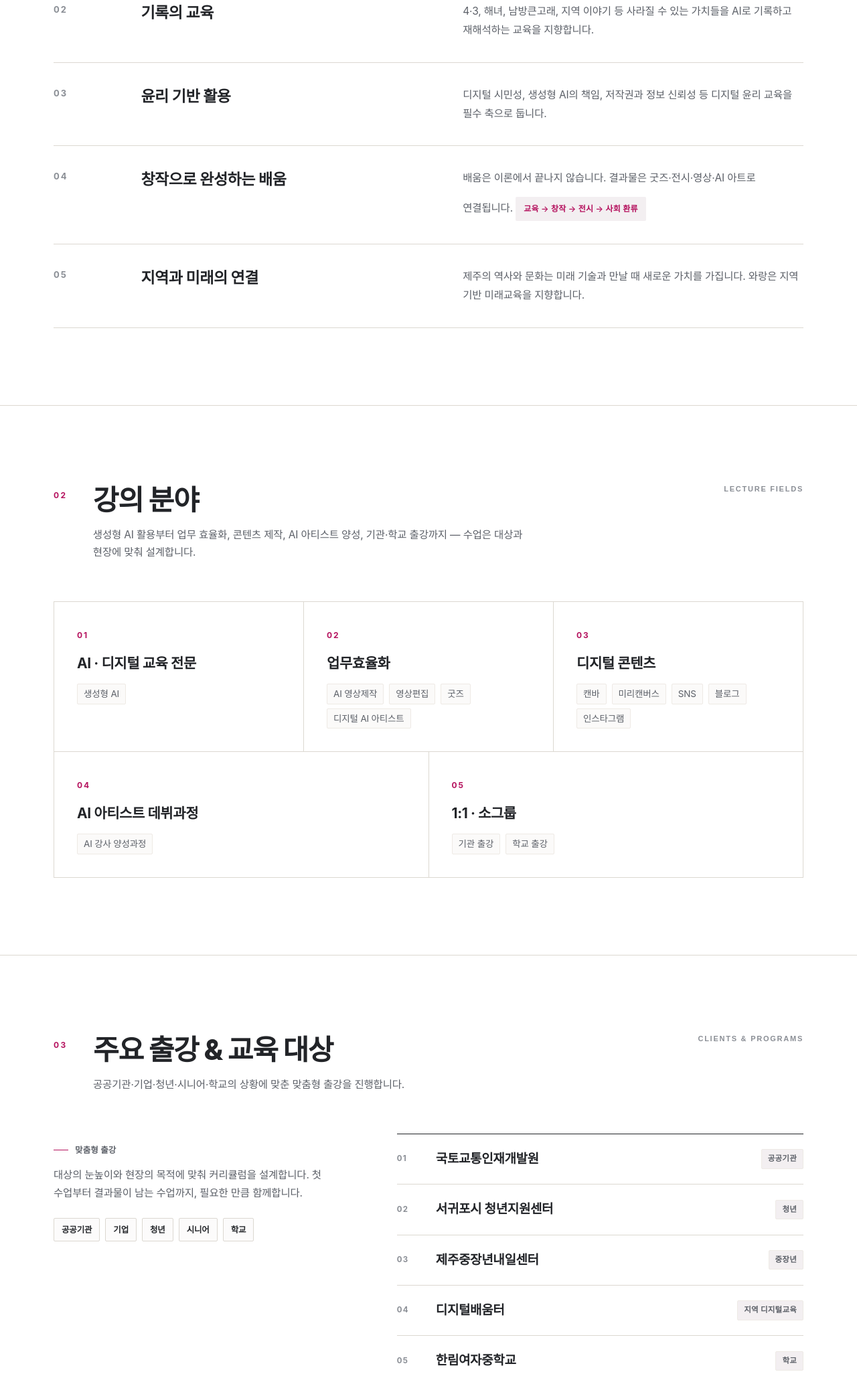
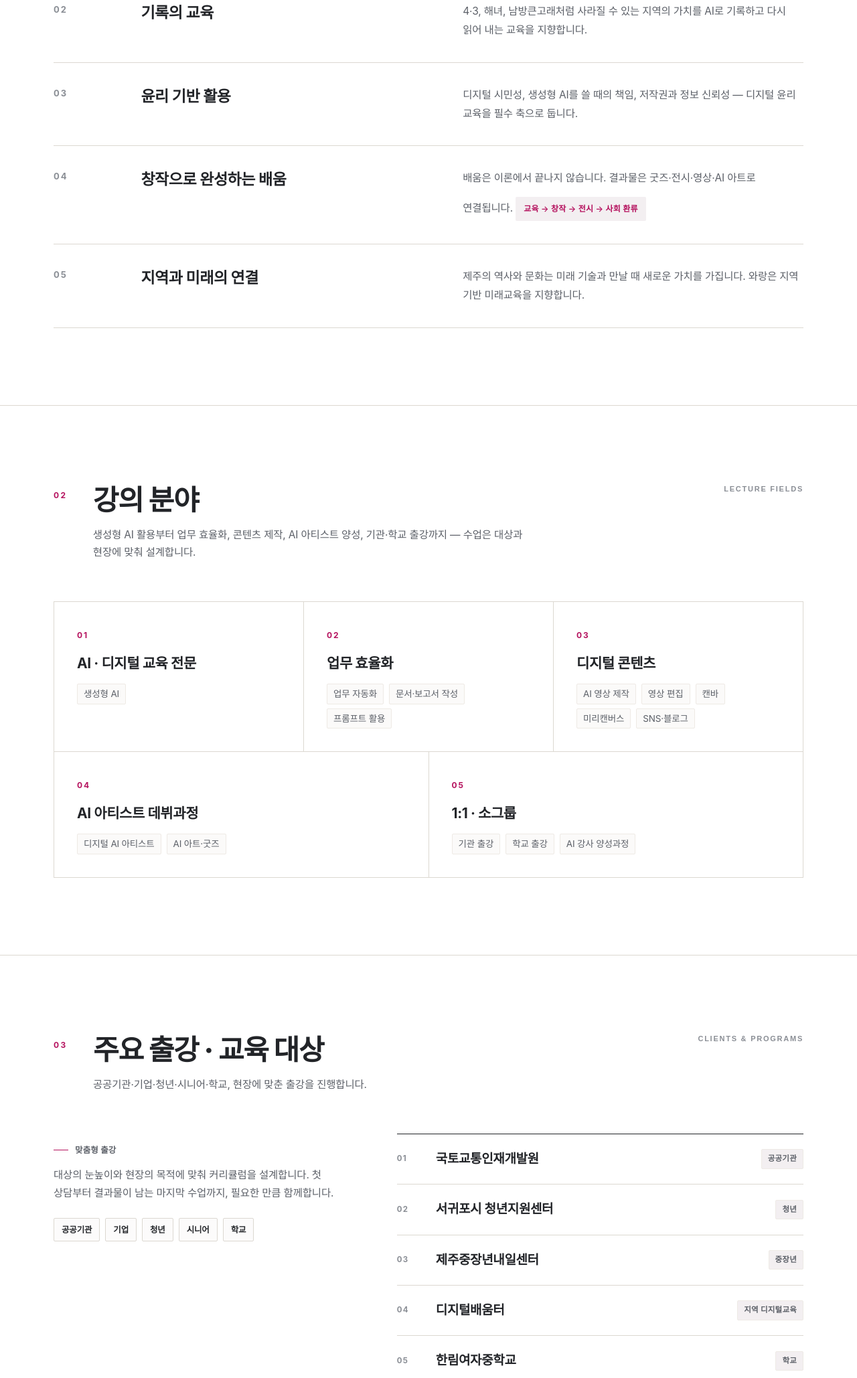
Before and after one commit to doyeon6333-collab/warangai-kr, a plain HTML site: page index.html in a window 1280 px wide. Shown: the part 1614-3672 px from the top of the page at 67% size. Drawn offline with Linux system fonts and the light colour scheme; a web font is replaced by a local one.

Commit message:
전체 문구 다듬기: 번역투·중복 표현 정리, 강의 분야 태그를 카드 주제에 맞게 정리

```diff
--- a/index.html
+++ b/index.html
@@ -477,9 +477,9 @@
           <span class="en">Origin of the Name</span>
         </div>
         <div>
-          <blockquote>와랑은 제주 방언 <strong>“와랑와랑하다”</strong>에서 착안한 이름입니다. 불기운이 급격히 일어나거나, 사람이 힘차게 달리는 상태를 뜻합니다.</blockquote>
+          <blockquote>와랑은 제주 방언 <strong>“와랑와랑하다”</strong>에서 이름을 따왔습니다. 불기운이 세차게 일어나거나 사람이 힘차게 달리는 모양을 뜻합니다.</blockquote>
           <p class="note">와랑은 이 ‘깨어나는 기운’을 배움의 시작점으로 정의합니다.</p>
-          <p class="dialect"><b>제주 방언 · 와랑와랑하다</b> — 무언가가 힘차게 일어나고, 사람이 앞으로 달려 나가는 순간의 기운.</p>
+          <p class="dialect"><b>제주 방언 · 와랑와랑하다</b> — 무언가가 힘차게 일어나는, 그 순간의 기운.</p>
         </div>
       </div>
 
@@ -492,12 +492,12 @@
         <article class="principle">
           <span class="no">02</span>
           <h3>기록의 교육</h3>
-          <p>4·3, 해녀, 남방큰고래, 지역 이야기 등 사라질 수 있는 가치들을 AI로 기록하고 재해석하는 교육을 지향합니다.</p>
+          <p>4·3, 해녀, 남방큰고래처럼 사라질 수 있는 지역의 가치를 AI로 기록하고 다시 읽어 내는 교육을 지향합니다.</p>
         </article>
         <article class="principle">
           <span class="no">03</span>
           <h3>윤리 기반 활용</h3>
-          <p>디지털 시민성, 생성형 AI의 책임, 저작권과 정보 신뢰성 등 디지털 윤리 교육을 필수 축으로 둡니다.</p>
+          <p>디지털 시민성, 생성형 AI를 쓸 때의 책임, 저작권과 정보 신뢰성 — 디지털 윤리 교육을 필수 축으로 둡니다.</p>
         </article>
         <article class="principle">
           <span class="no">04</span>
@@ -534,23 +534,23 @@
         </article>
         <article class="card">
           <span class="no">02</span>
-          <h3>업무효율화</h3>
-          <div class="tags"><span>AI 영상제작</span><span>영상편집</span><span>굿즈</span><span>디지털 AI 아티스트</span></div>
+          <h3>업무 효율화</h3>
+          <div class="tags"><span>업무 자동화</span><span>문서·보고서 작성</span><span>프롬프트 활용</span></div>
         </article>
         <article class="card">
           <span class="no">03</span>
           <h3>디지털 콘텐츠</h3>
-          <div class="tags"><span>캔바</span><span>미리캔버스</span><span>SNS</span><span>블로그</span><span>인스타그램</span></div>
+          <div class="tags"><span>AI 영상 제작</span><span>영상 편집</span><span>캔바</span><span>미리캔버스</span><span>SNS·블로그</span></div>
         </article>
         <article class="card">
           <span class="no">04</span>
           <h3>AI 아티스트 데뷔과정</h3>
-          <div class="tags"><span>AI 강사 양성과정</span></div>
+          <div class="tags"><span>디지털 AI 아티스트</span><span>AI 아트·굿즈</span></div>
         </article>
         <article class="card">
           <span class="no">05</span>
           <h3>1:1 · 소그룹</h3>
-          <div class="tags"><span>기관 출강</span><span>학교 출강</span></div>
+          <div class="tags"><span>기관 출강</span><span>학교 출강</span><span>AI 강사 양성과정</span></div>
         </article>
       </div>
     </div>
@@ -561,8 +561,8 @@
       <div class="sec-head">
         <span class="sec-num">03</span>
         <div class="sec-titles">
-          <h2>주요 출강 &amp; 교육 대상</h2>
-          <p>공공기관·기업·청년·시니어·학교의 상황에 맞춘 맞춤형 출강을 진행합니다.</p>
+          <h2>주요 출강 · 교육 대상</h2>
+          <p>공공기관·기업·청년·시니어·학교, 현장에 맞춘 출강을 진행합니다.</p>
         </div>
         <div class="sec-side"><span class="en">Clients &amp; Programs</span></div>
       </div>
@@ -570,7 +570,7 @@
       <div class="clients">
         <div class="intro">
           <p class="eyebrow" style="font-size:12.5px">맞춤형 출강</p>
-          <p>대상의 눈높이와 현장의 목적에 맞춰 커리큘럼을 설계합니다. 첫 수업부터 결과물이 남는 수업까지, 필요한 만큼 함께합니다.</p>
+          <p>대상의 눈높이와 현장의 목적에 맞춰 커리큘럼을 설계합니다. 첫 상담부터 결과물이 남는 마지막 수업까지, 필요한 만큼 함께합니다.</p>
           <div class="audience">
             <span>공공기관</span><span>기업</span><span>청년</span><span>시니어</span><span>학교</span>
           </div>
@@ -605,8 +605,8 @@
           <p class="mrole">Founder</p>
           <div class="mname"><h3>곽도연</h3><span class="badge">대표</span></div>
           <p class="mtitle">와랑 디지털 AI 교육센터 대표 · AI융합교육 강사</p>
-          <p class="mdesc">제주를 기반으로 공공기관·기업·학교·청년·시니어를 만나며 AI·디지털 교육을 진행합니다. 생성형 AI 활용부터 AI 영상, 콘텐츠 제작, AI 아티스트 양성까지 — 수업은 언제나 수강생의 결과물로 끝납니다.</p>
-          <p class="mdesc">시니어의 디지털 격차를 좁히는 강의와 도박·스마트폰·알코올·마약 중독예방 교육도 함께합니다.</p>
+          <p class="mdesc">제주를 기반으로 공공기관·기업·학교·청년·시니어를 두루 만나며 AI·디지털 교육을 진행합니다. 생성형 AI 활용부터 AI 영상, 콘텐츠 제작, AI 아티스트 양성까지 — 수업은 언제나 수강생의 결과물로 끝납니다.</p>
+          <p class="mdesc">시니어의 디지털 격차를 좁히는 강의, 도박·스마트폰·알코올·마약 중독예방 교육도 함께합니다.</p>
           <ul class="mtags">
             <li>생성형 AI · AI 영상</li>
             <li>AI 아티스트 양성</li>
@@ -618,7 +618,7 @@
           <div class="avatar" aria-hidden="true">H</div>
           <p class="mrole">Instructor</p>
           <h3>오현의</h3>
-          <p class="mtitle">강사 · 컴퓨터학원 운영 · 디지털 자격증 전문</p>
+          <p class="mtitle">강사 · 컴퓨터학원 운영 · 디지털 자격증 취득</p>
           <p class="mdesc">컴퓨터학원을 운영하며 쌓은 실무 경험으로, 기초 디지털 역량부터 디지털 전문 자격증 취득까지 체계적으로 지도합니다.</p>
           <ul class="mtags">
             <li>컴퓨터학원 운영</li>
@@ -644,7 +644,7 @@
     <div class="wrap">
       <span class="sec-num">05 · Contact</span>
       <h2>강의와 컨설팅,<br>와랑에 문의하세요.</h2>
-      <p class="sub">기관·학교·기업 교육, 강사 양성, 콘텐츠 제작까지. 일정과 대상, 목적을 알려 주시면 맞춰 설계해 드립니다.</p>
+      <p class="sub">기관·학교·기업 교육, 강사 양성, 콘텐츠 제작까지. 일정과 대상, 목적을 알려 주시면 그에 맞춰 설계해 드립니다.</p>
 
       <div class="contact-grid">
         <a href="tel:01039004563">
```
